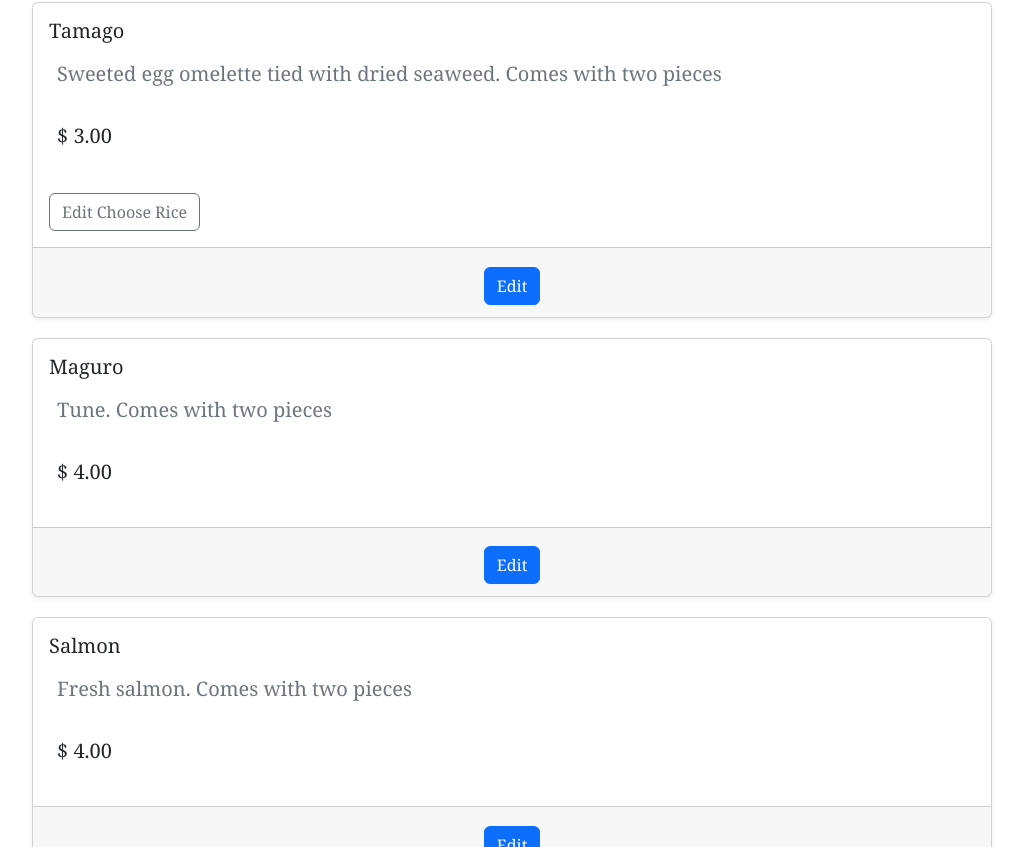
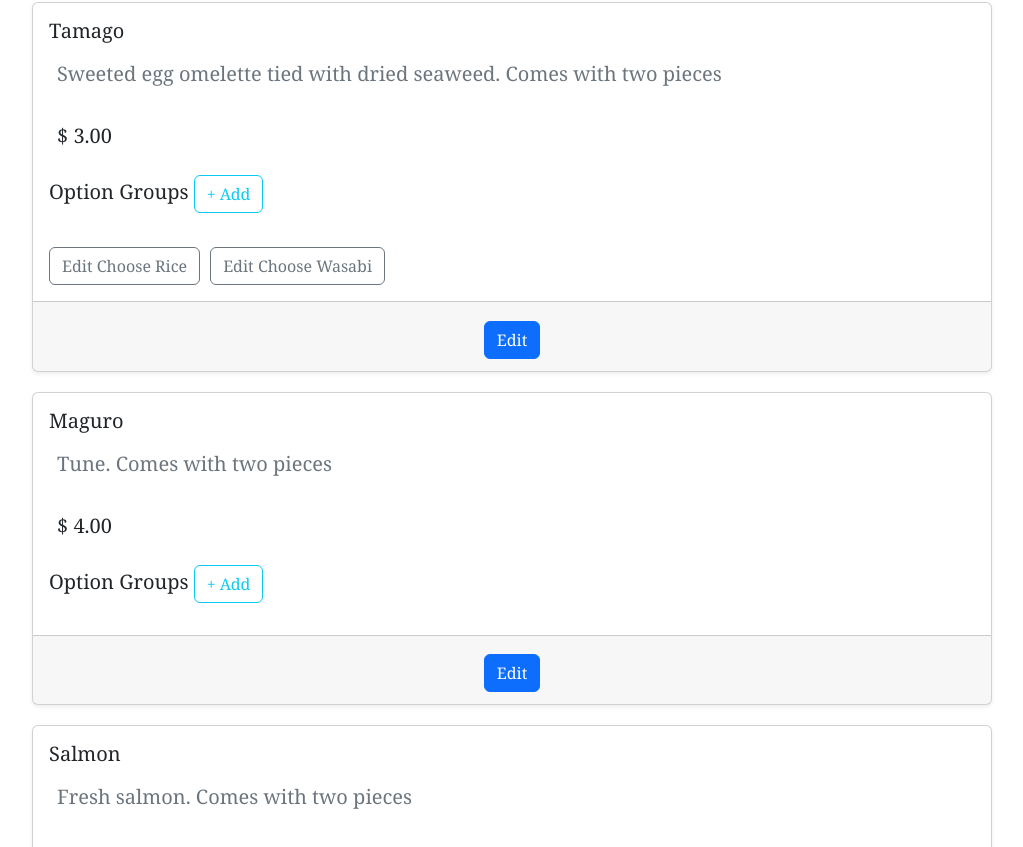
Before and after one commit to fasiha/menu-creator, a React (Create React App) app: page / in a window 1280 px wide. Shown: the part 733-1580 px from the top of the page, without its empty margins (228-1251 px from the left). Built offline with nearby package versions, Linux system fonts and the light colour scheme.

Commit message:
Added add button for option group.

```diff
--- a/src/menus/sushiya.json
+++ b/src/menus/sushiya.json
@@ -1,2 +1,3 @@
-{"restaurant":"Sushiya","image":"https://res.cloudinary.com/dmaijlcxd/image/upload/c_fill,g_auto,h_250,w_970/b_rgb:000000,e_gradient_fade,y_-0.50/c_scale,co_rgb:ffffff,fl_relative,l_text:montserrat_25_style_light_align_center:Shop%20Now,w_0.5,y_0.18/v1670714078/samples/food/fish-vegetables.jpg","menu":[{"category":"Sushi","description":"Comes with two pieces of sushi","items":[{"name":"Tamago","description":"Sweeted egg omelette tied with dried seaweed. Comes with two pieces","price":3,"groups":[{"required":true,"name":"Choose Rice","options":[{"name":"White Rice","price":0},{"name":"Brown Rice","price":1.5}]}]
+{"restaurant":"Sushiya","image":"https://res.cloudinary.com/dmaijlcxd/image/upload/c_fill,g_auto,h_250,w_970/b_rgb:000000,e_gradient_fade,y_-0.50/c_scale,co_rgb:ffffff,fl_relative,l_text:montserrat_25_style_light_align_center:Shop%20Now,w_0.5,y_0.18/v1670714078/samples/food/fish-vegetables.jpg","menu":[{"category":"Sushi","description":"Comes with two pieces of sushi","items":[{"name":"Tamago","description":"Sweeted egg omelette tied with dried seaweed. Comes with two pieces","price":3,"groups":[{"required":true,"name":"Choose Rice","options":[{"name":"White Rice","price":0},{"name":"Brown Rice","price":1.5}]},
+{"required":true,"name":"Choose Wasabi","options":[{"name":"with Wasabi","price":0},{"name":"without Wasabi","price":0}]}]
 },{"name":"Maguro","description":"Tune. Comes with two pieces","price":4},{"name":"Salmon","description":"Fresh salmon. Comes with two pieces","price":4},{"name":"Scallops","description":"Scallops imported from Peru. Comes with two pieces","price":4.5}]},{"category":"Makimono","description":"Comes with six pieces of maki","items":[{"name":"California Roll","description":"Rolled with avocado and crab meats. Comes with six pieces","price":6},{"name":"Tuna Roll","description":"Rolled with fresh tuna. Comes with six pieces","price":6},{"name":"Cucumber Roll","description":"Rolled with cucumber. Comes with six pieces","price":5}]},{"category":"Hot Food","description":"Various options from Japanese style cooking.","items":[{"name":"Karaage","description":"Deep fried chicken, marinated with ginger and garlic soysauce. Comes with six pieces","price":8},{"name":"Takoyaki","description":"Octpus balls with Bull Dog Sauce. Comes with six pieces","price":8},{"name":"Miso Soup","description":"","price":3}]},{"category":"Drink","description":"","items":[{"name":"Coca Cola","description":"","price":2},{"name":"Fanta Orange","description":"","price":2},{"name":"Water","description":"","price":2}]}]}
--- a/src/parts/ItemCard.css
+++ b/src/parts/ItemCard.css
@@ -19,3 +19,10 @@
 .price {
     font-weight:500;
 }
+
+.option-groups{
+    display:flex;
+    flex-direction: row;
+    gap:10px;
+    flex-wrap:wrap;
+}
--- a/src/parts/ItemCard.js
+++ b/src/parts/ItemCard.js
@@ -3,11 +3,18 @@ import './ItemCard.css'
 import PopupItem from '../components/PopupItem'
 import React,{useState} from 'react'
 import PopupOption from '../components/PopupOption'
+import Button from 'react-bootstrap/Button'
+import produce from "immer"
 
 function ItemCard(props) {
   const {item,menu,setMenu,index,index2}=props
   const [show,setShow] = useState(false)
-
+  const handleAdd = ()=>{
+    const newGroup = {"required":true,"name":"New Group","options":[{"name":"New Option","price":0}]}
+    setMenu(produce((draft)=>{
+    draft[index].items[index2].groups.push(newGroup)
+  }))
+  }
 
   return (
     <Card className='shadow-sm card'>
@@ -19,8 +26,10 @@ function ItemCard(props) {
         <Card.Text className='p-2 price'>
             $ {item.price.toFixed(2)}
         </Card.Text>
-
-        <div>{item.groups && item.groups.map((group,i)=>
+        <Card.Text>
+          Option Groups <Button variant='outline-info' onClick={handleAdd}>+ Add</Button>
+        </Card.Text>
+        <div className='option-groups'>{item.groups && item.groups.map((group,i)=>
           <div key={i}><PopupOption menu={menu} setMenu={setMenu} index={index} index2={index2} index3= {i} group={group}/></div>)}</div>
       </Card.Body>
       <Card.Footer>
```
